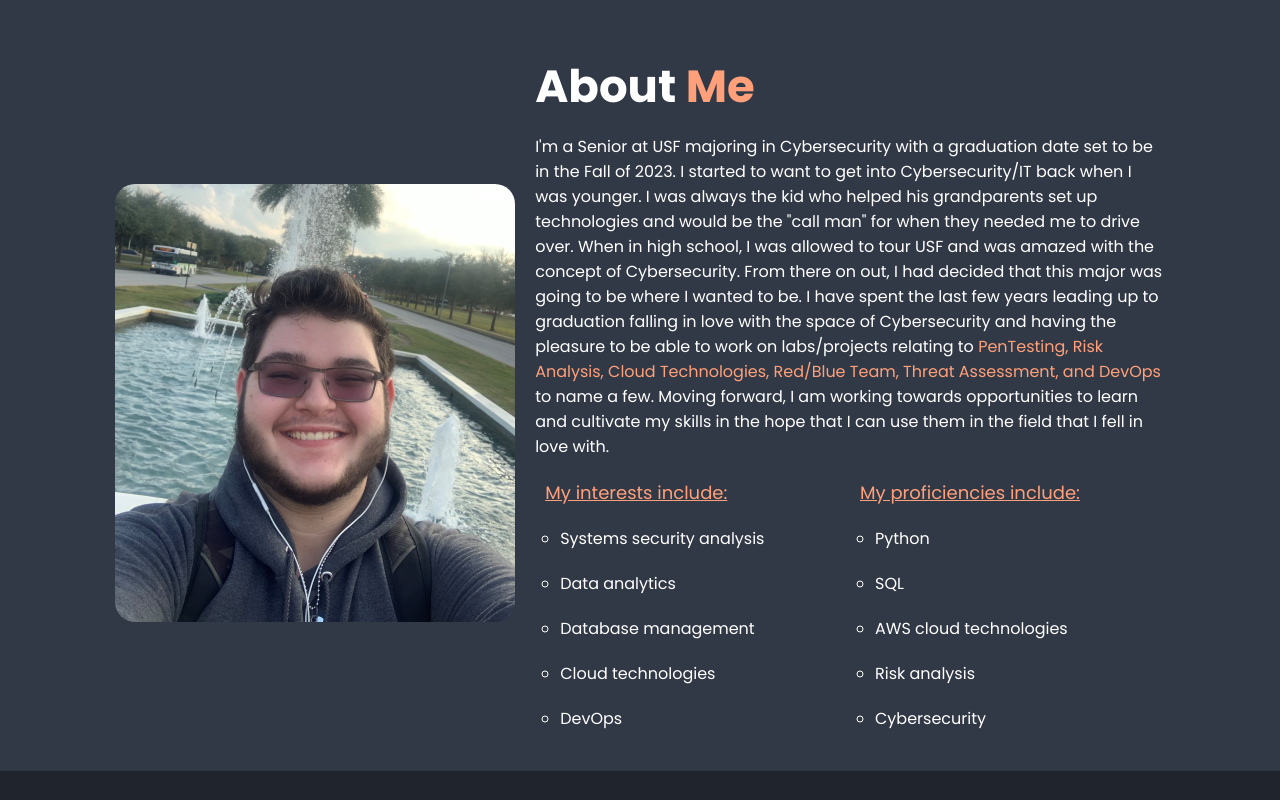
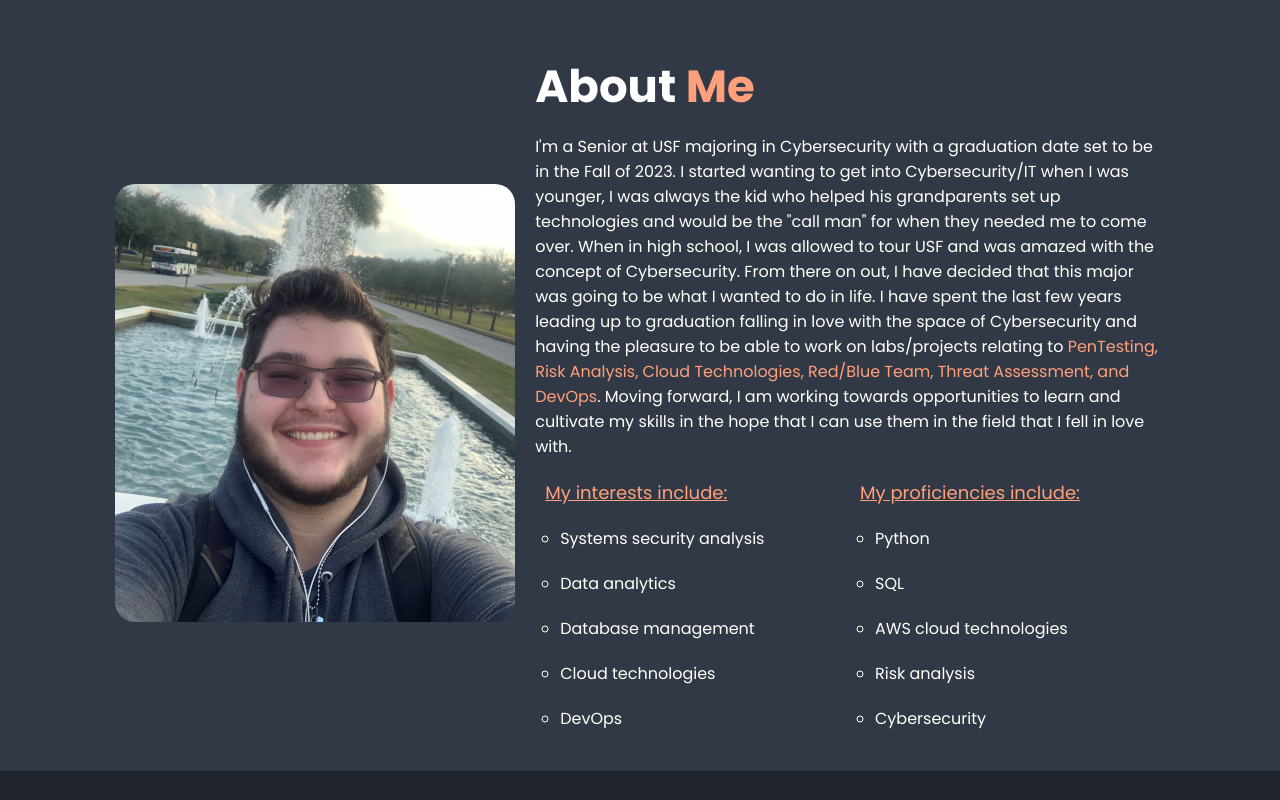
Before and after one commit to ssimonds/ssimonds.github.io, a plain HTML site: page index.html in a window 1280 px wide. Shown: the part 840-1640 px from the top of the page. Drawn offline with nearby package versions, Linux system fonts and the light colour scheme.

Commit message:
Update index.html

```diff
--- a/index.html
+++ b/index.html
@@ -58,11 +58,11 @@
         <h2 class="heading">About <span>Me</span></h2>
         <p>
           I'm a Senior at USF majoring in Cybersecurity with a graduation date set to be in the Fall of 2023.
-          I started to want to get into Cybersecurity/IT back when I was younger. I was always the kid who helped his grandparents set up technologies
-          and would be the "call man" for when they needed me to drive over. When in high school, I was allowed to tour USF and was amazed with the concept of Cybersecurity.
-          From there on out, I had decided that this major was going to be where I wanted to be. I have spent the last few years leading up to
+          I started wanting to get into Cybersecurity/IT when I was younger, I was always the kid who helped his grandparents set up technologies
+          and would be the "call man" for when they needed me to come over. When in high school, I was allowed to tour USF and was amazed with the concept of Cybersecurity.
+          From there on out, I have decided that this major was going to be what I wanted to do in life. I have spent the last few years leading up to
           graduation falling in love with the space of Cybersecurity and having the pleasure to be able to work on
-          labs/projects relating to <span>PenTesting, Risk Analysis, Cloud Technologies, Red/Blue Team, Threat Assessment, and DevOps</span> to name a few.
+          labs/projects relating to <span>PenTesting, Risk Analysis, Cloud Technologies, Red/Blue Team, Threat Assessment, and DevOps</span>.
           Moving forward, I am working towards opportunities to learn and cultivate my skills in the hope that I can use them in the field that I fell in love with.
         </p>
         <div class="lists-container">
@@ -132,7 +132,7 @@
         <div class="education-block">
           <h2><span>University of South Florida</span></h2>
           <h2>Bachelors of Science in Cybersecurity</h2>
-          <p>September 2019 - Expected Graduation: January 2024</p>
+          <p>September 2019 - Expected Graduation: December 2023</p>
           <p>GPA: 3.68 · Dean's List Fall 2020, 2021</p>
           <p id="title">Activities and societies:</p>
           <ul class="education-list">
```
